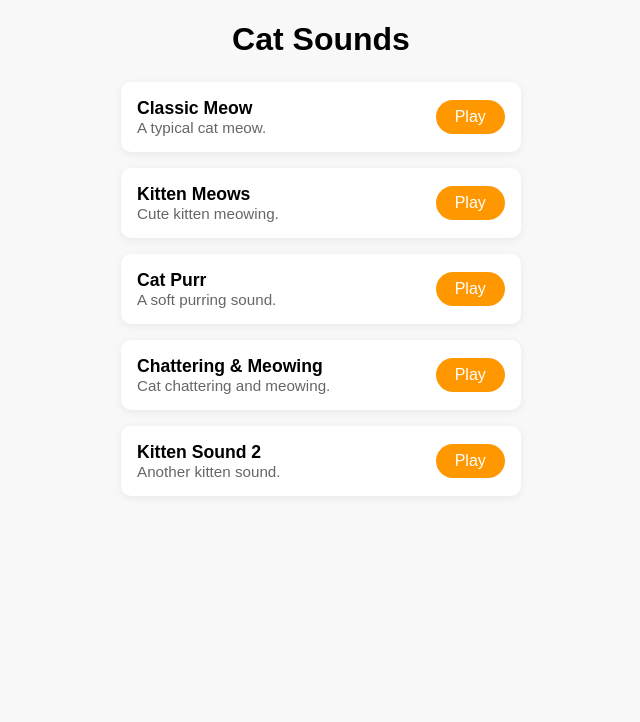
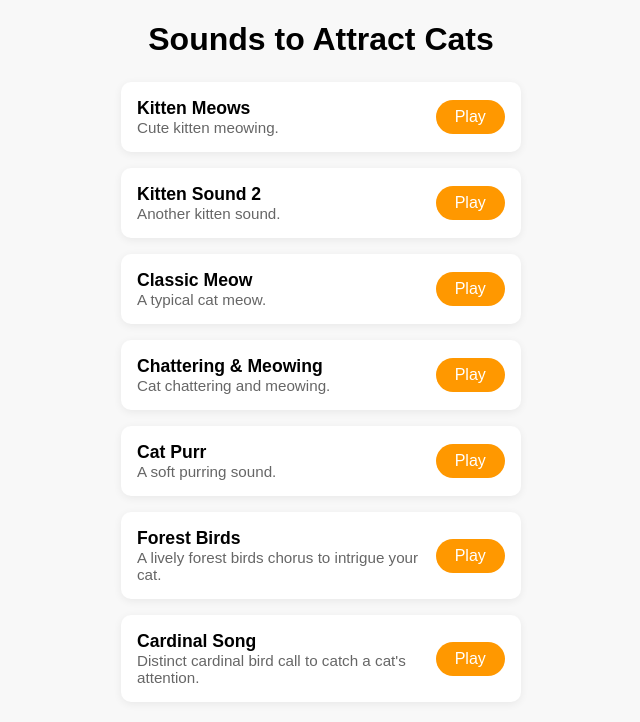
Before and after one commit to socarlosb/cat-sounds, a plain HTML site: page index.html in a window 1280 px wide. Shown: the whole page, without its empty margins (319-959 px from the left). Drawn offline with Linux system fonts and the light colour scheme.

Commit message:
Reorder and added more sounds

```diff
--- a/index.html
+++ b/index.html
@@ -3,18 +3,11 @@
   <head>
     <meta charset="UTF-8" />
     <meta name="viewport" content="width=device-width, initial-scale=1.0" />
-    <title>Cat sounds</title>
+    <title>Sounds to Attract Cats</title>
   </head>
   <body>
-    <h1 style="text-align: center">Cat Sounds</h1>
+    <h1 style="text-align: center">Sounds to Attract Cats</h1>
     <div id="cat-sounds-list">
-      <div class="sound-item">
-        <div class="sound-info">
-          <span class="sound-title">Classic Meow</span>
-          <span class="sound-desc">A typical cat meow.</span>
-        </div>
-        <button class="play-btn" data-sound="sounds/cat.mp3">Play</button>
-      </div>
       <div class="sound-item">
         <div class="sound-info">
           <span class="sound-title">Kitten Meows</span>
@@ -26,10 +19,19 @@
       </div>
       <div class="sound-item">
         <div class="sound-info">
-          <span class="sound-title">Cat Purr</span>
-          <span class="sound-desc">A soft purring sound.</span>
+          <span class="sound-title">Kitten Sound 2</span>
+          <span class="sound-desc">Another kitten sound.</span>
         </div>
-        <button class="play-btn" data-sound="sounds/cat-purr.mp3">Play</button>
+        <button class="play-btn" data-sound="sounds/kitten-sound-2.mp3">
+          Play
+        </button>
+      </div>
+      <div class="sound-item">
+        <div class="sound-info">
+          <span class="sound-title">Classic Meow</span>
+          <span class="sound-desc">A typical cat meow.</span>
+        </div>
+        <button class="play-btn" data-sound="sounds/cat.mp3">Play</button>
       </div>
       <div class="sound-item">
         <div class="sound-info">
@@ -45,12 +47,30 @@
       </div>
       <div class="sound-item">
         <div class="sound-info">
-          <span class="sound-title">Kitten Sound 2</span>
-          <span class="sound-desc">Another kitten sound.</span>
+          <span class="sound-title">Cat Purr</span>
+          <span class="sound-desc">A soft purring sound.</span>
         </div>
-        <button class="play-btn" data-sound="sounds/kitten-sound-2.mp3">
+        <button class="play-btn" data-sound="sounds/cat-purr.mp3">Play</button>
+      </div>
+      <div class="sound-item">
+        <div class="sound-info">
+          <span class="sound-title">Forest Birds</span>
+          <span class="sound-desc"
+            >A lively forest birds chorus to intrigue your cat.</span
+          >
+        </div>
+        <button class="play-btn" data-sound="sounds/forestbirds-2.mp3">
           Play
         </button>
+      </div>
+      <div class="sound-item">
+        <div class="sound-info">
+          <span class="sound-title">Cardinal Song</span>
+          <span class="sound-desc"
+            >Distinct cardinal bird call to catch a cat's attention.</span
+          >
+        </div>
+        <button class="play-btn" data-sound="sounds/cardinal.mp3">Play</button>
       </div>
     </div>
     <audio id="audio-player"></audio>
@@ -110,6 +130,7 @@
         }
         .play-btn {
           margin-top: 0.7em;
+          width: 100%;
         }
       }
     </style>
@@ -130,6 +151,7 @@
               currentBtn.classList.remove("playing");
             }
             audio.src = this.getAttribute("data-sound");
+            audio.loop = true;
             audio.play();
             this.textContent = "Stop";
             this.classList.add("playing");
```
Also changed, not shown: 3 other files.
